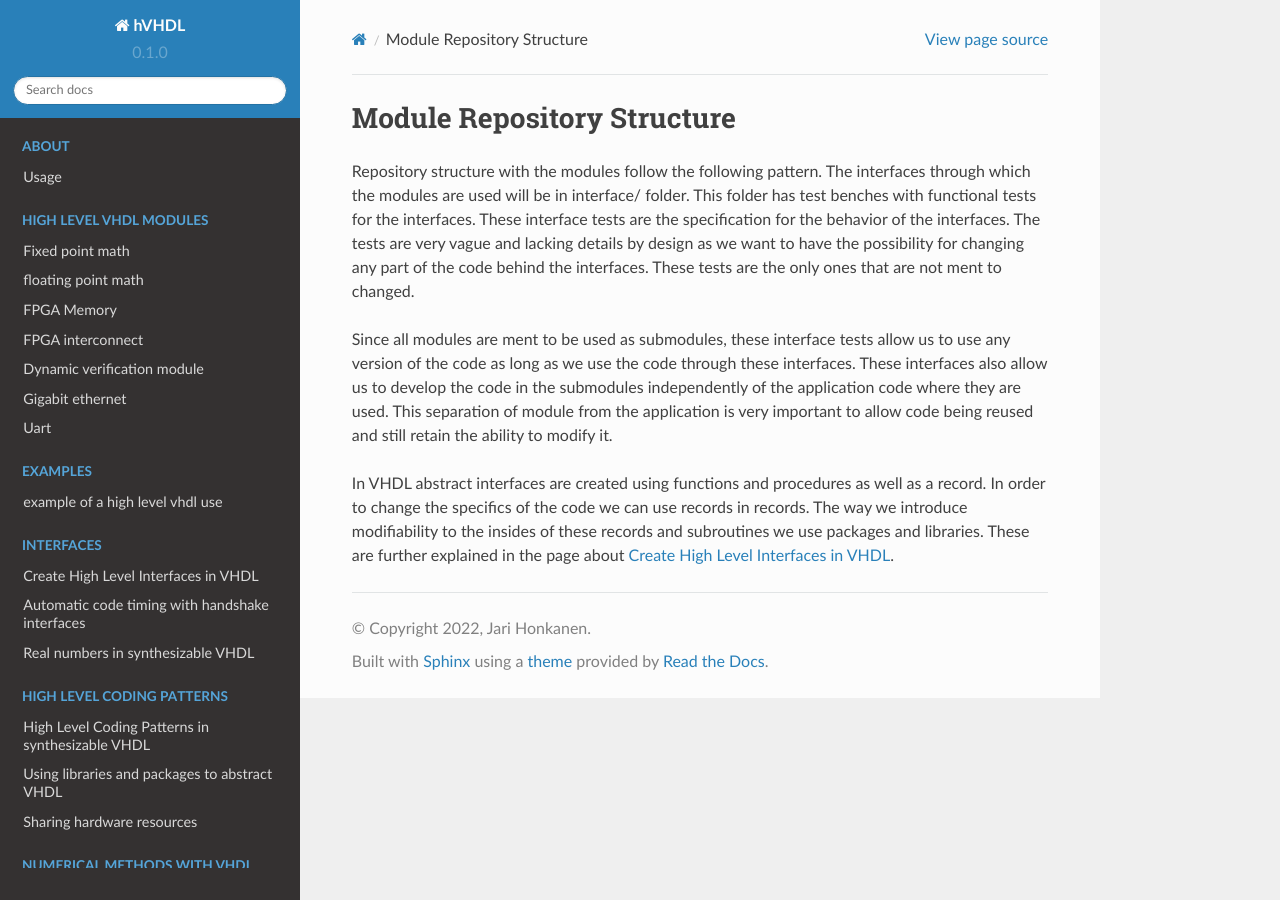
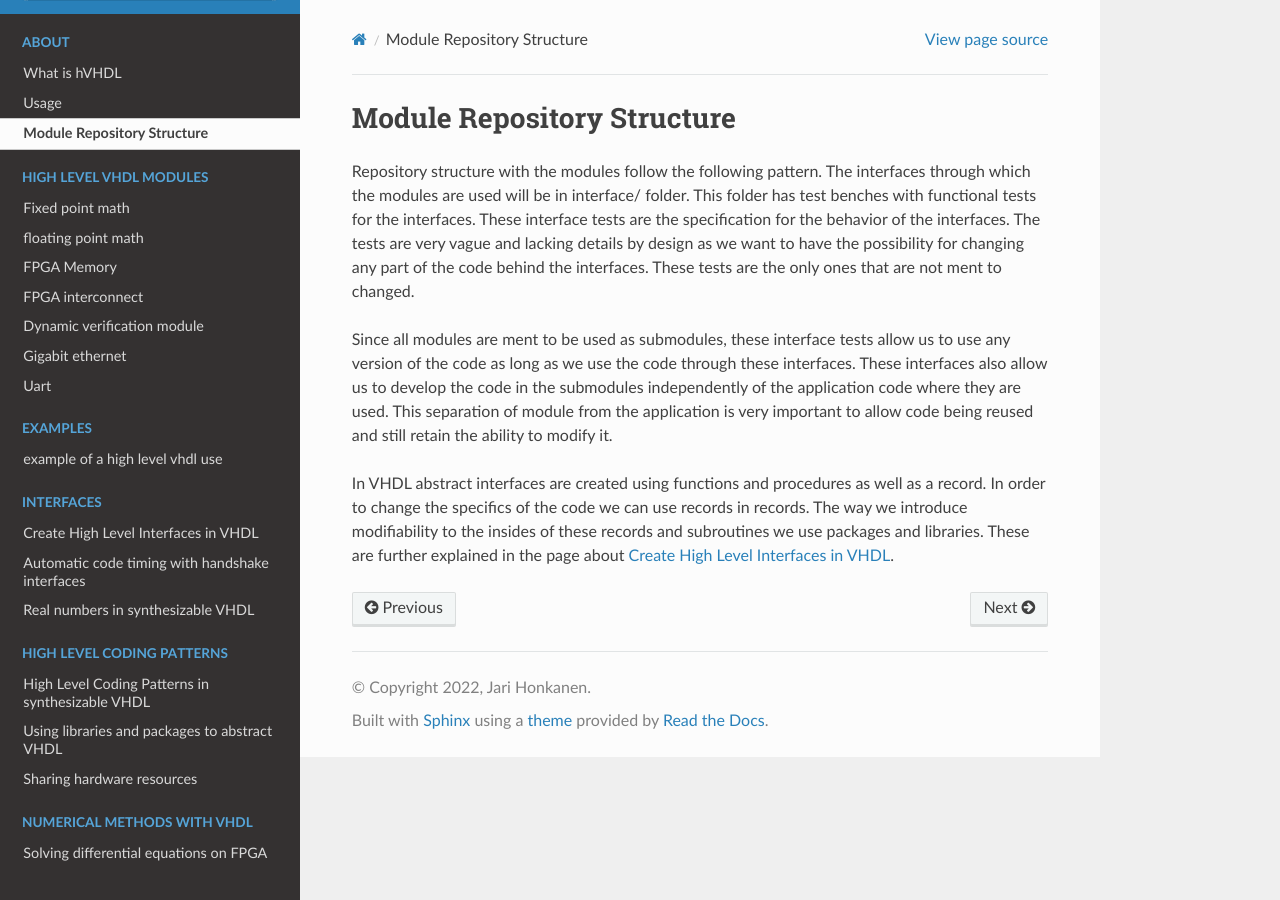
Before and after one commit to hVHDL/hVHDL, a Sphinx documentation site: the page built from docs/source/about/module_repository_structure.rst, in a window 1280 px wide. Built offline with Sphinx 7.4.7 and the Read the Docs theme 2.0.0, drawn with Linux system fonts in a browser that asks for light colours.

Commit message:
add about folder sources

```diff
--- a/docs/source/index.rst
+++ b/docs/source/index.rst
@@ -18,7 +18,9 @@ https://github.com/hVHDL
     :caption: About
     :hidden:
 
+    about/what_is_hvhdl.rst
     usage
+    about/module_repository_structure
 
 .. toctree::
     :caption: High level VHDL modules
```
